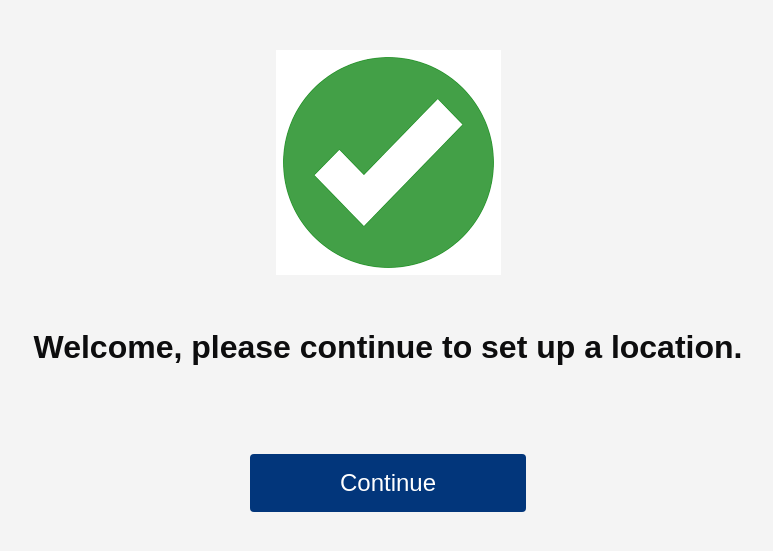
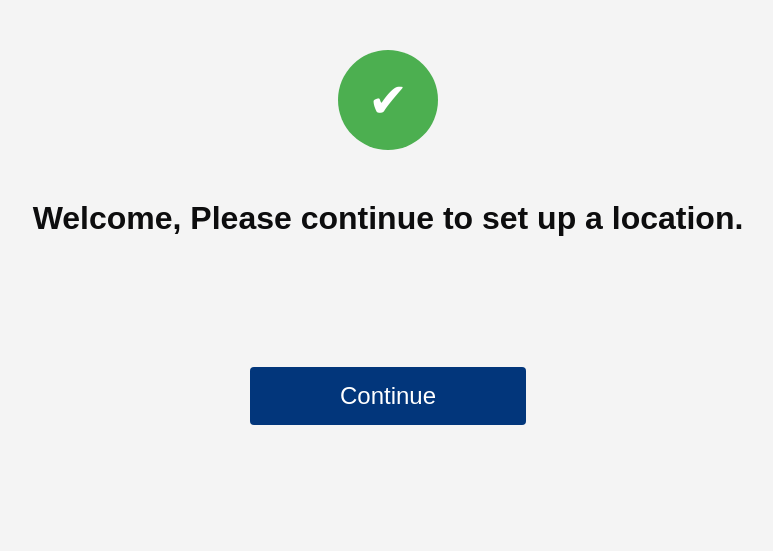
Before and after one commit to michellej03/DAI, a Django app: page /setup/ in a window 1280 px wide. Shown: the part 52-603 px from the top of the page, without its empty margins (252-1025 px from the left). Run offline with Django 5.2, Linux system fonts and the light colour scheme.

Commit message:
CSS Changes, Set Up page updates.

```diff
--- a/bawbab/static/script.js
+++ b/bawbab/static/script.js
@@ -5,3 +5,11 @@ document.addEventListener("DOMContentLoaded", function() {
     // Code to run after the DOM is fully loaded
     console.log("Scripts.js loaded!");
   });
+  function moveToNextInput(currentInput, nextInputIndex) {
+    if (currentInput.value.length === 1) {
+        var inputs = document.querySelectorAll('.verification-code-input input');
+        if (nextInputIndex < inputs.length) {
+            inputs[nextInputIndex].focus();
+        }
+    }
+}
--- a/bawbab/static/styles.css
+++ b/bawbab/static/styles.css
@@ -58,7 +58,7 @@ p {
     color: #333 !important;
     font-size: 1.2em;
     text-align: center;
-    margin-top: 20px;
+    margin-top: 50px;
 }
 
 /* Menu Styles */
@@ -132,7 +132,7 @@ p {
     cursor: pointer;
     display: block;
     margin: 20px auto;
-    margin-top: 88px;
+    margin-top: 130px;
 }
 
 .continue-button:hover {
--- a/bawbab/templates/base.html
+++ b/bawbab/templates/base.html
@@ -20,7 +20,11 @@
         </ul>
     </nav>
 </header>
-
+<div class="progress-dots">
+    {% for step in steps %}
+        <div class="progress-dot {% if step == current_step %}active{% endif %}"></div>
+    {% endfor %}
+</div>
 {% block content %}{% endblock %}
 
 
--- a/bawbab/templates/setup.html
+++ b/bawbab/templates/setup.html
@@ -2,17 +2,20 @@
 {% extends 'base.html' %}
 {% load static %}
 
-{% block title %}Verify - DAI{% endblock %}
+{% block title %}Set Up screen{% endblock %}
 
 <link rel="stylesheet" type="text/css" href="{% static 'styles.css' %}">
 
 {% block content %}
 
-    <div class="success-icon">
+<div class="success-icon" style="text-align: center; margin-top: 50px;">
+    <!-- Using a larger green success icon in a centered circle -->
+    <div style="background-color: #4CAF50; width: 100px; height: 100px; border-radius: 50%; display: flex; align-items: center; justify-content: center; margin: 0 auto;margin-top: 40px;margin-bottom: 40px;">
+        <span style="font-size: 3em; color: white;">✔</span>
+    </div>
+</div>
 
-        <img src="{% static 'SuccessIcon.png' %}" alt="Success Checkmark">
-    </div>
-    <h2>Welcome, please continue to set up a location.</h2>
+    <h2>Welcome, Please continue to set up a location.</h2>
     <button class="continue-button blue" onclick="continueSetup()">Continue</button>
 </div>
 {% endblock %}
--- a/bawbab/views.py
+++ b/bawbab/views.py
@@ -1,7 +1,17 @@
-from django.shortcuts import render
+# views.py
+from django.shortcuts import render, redirect
+from .forms import VerificationForm
 
 def verify(request):
-    return render(request, 'verify.html', {'page': 'verify'})
+    if request.method == 'POST':
+        verification_form = VerificationForm(request.POST)
+        if verification_form.is_valid():
+            # Process the form data and move to the next step
+            return redirect('setup.html')
+    else:
+        verification_form = VerificationForm()
 
+    return render(request, 'verify.html', {'verification_form': verification_form})
 def setup(request):
-    return render(request, 'setup.html', {'page': 'setup'})
+    # Your view logic here
+    return render(request, 'setup.html')
```
Also changed, not shown: bawbab/forms.py (added, +7 -0 lines), bawbab/templates/verify.html (+14 -12 lines), bawbab/static/Success.png (added), bawbab/static/SuccessIcon.png, 2 other files.
